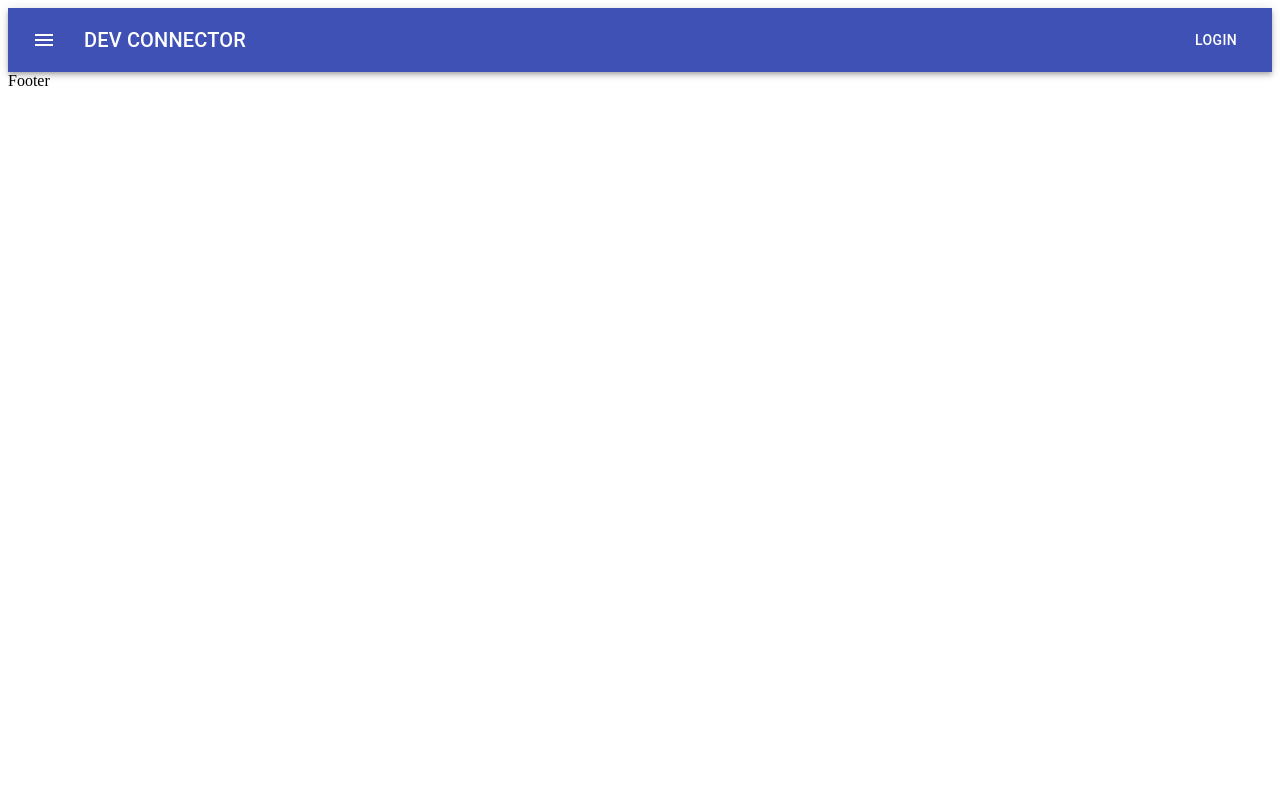
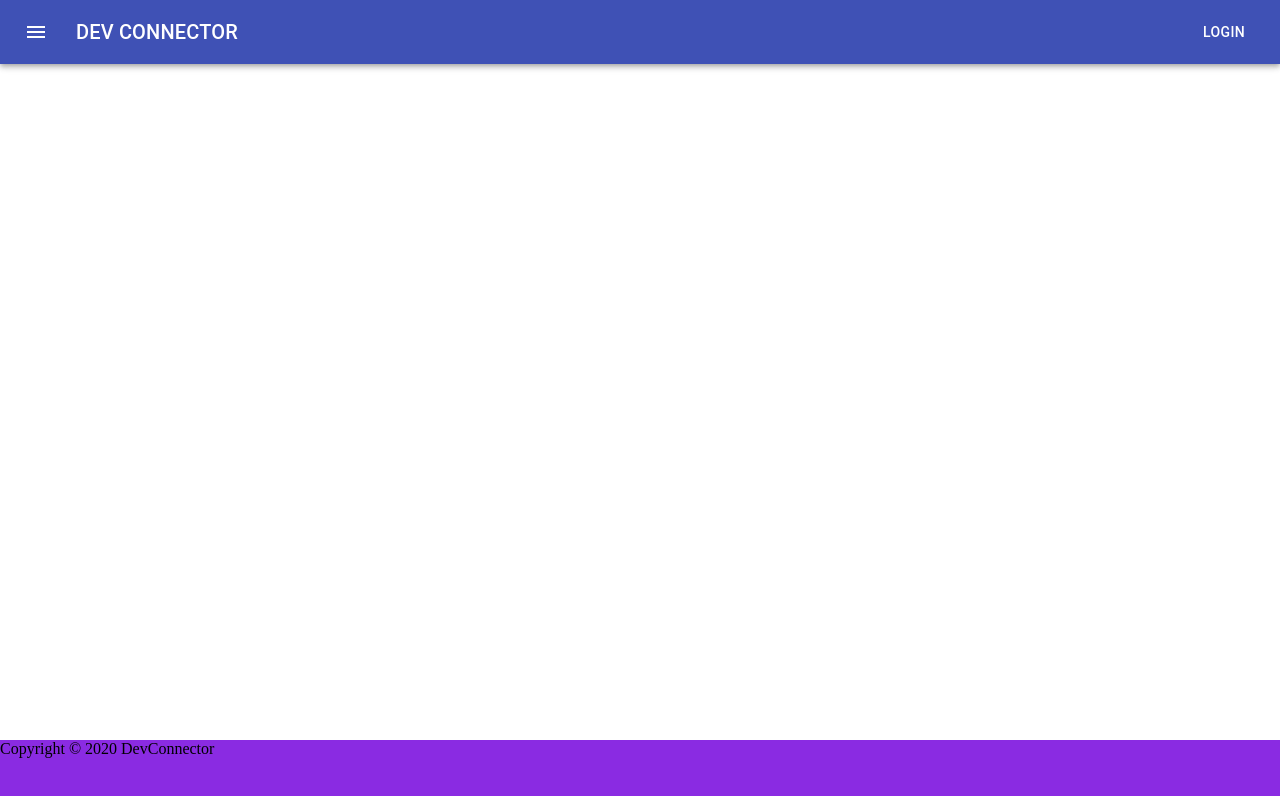
Before and after one commit to Mgrdich/Social_Media_Mini, a React (Create React App) app in the folder client/: page / in a window 1280 px wide. Shown: the top 796 px of the page. Built offline with nearby package versions, Linux system fonts and the light colour scheme.

Commit message:
Header and Footer components

```diff
--- a/client/public/index.html
+++ b/client/public/index.html
@@ -27,7 +27,7 @@
   </head>
   <body>
     <noscript>You need to enable JavaScript to run this app.</noscript>
-    <div id="root"></div>
+    <div id="root" style="height: 100%"></div>
     <!--
       This HTML file is a template.
       If you open it directly in the browser, you will see an empty page.
--- a/client/src/App.tsx
+++ b/client/src/App.tsx
@@ -1,13 +1,16 @@
 import React from 'react';
 import Header from "./components/layout/Header";
 import Footer from "./components/layout/Footer";
+import "./Styles/style.css";
 
 const App = () => {
   return (
-    <div className="App">
-        <Header/>
-        <Footer/>
-    </div>
+    <>
+        <div id="container">
+            <Header/>
+            <Footer/>
+        </div>
+    </>
   );
 };
 
--- /dev/null
+++ b/client/src/Styles/style.css
@@ -0,0 +1,17 @@
+html,
+body {
+  margin: 0;
+  padding: 0;
+  height: 100%; }
+
+footer.footer {
+  position: absolute;
+  bottom: 0;
+  width: 100%;
+  background-color: blueviolet;
+  height: 60px; }
+
+#container {
+  min-height: 100%;
+  position: relative;
+  height: 100%; }
--- /dev/null
+++ b/client/src/Styles/style.scss
@@ -0,0 +1,22 @@
+html,
+body {
+  margin:0;
+  padding:0;
+  height:100%;
+}
+
+footer {
+  &.footer {
+    position: absolute;
+    bottom: 0;
+    width: 100%;
+    background-color: blueviolet;
+    height:60px;
+  }
+}
+
+#container {
+  min-height:100%;
+  position:relative;
+  height: 100%;
+}
--- a/client/src/components/layout/Footer.tsx
+++ b/client/src/components/layout/Footer.tsx
@@ -2,9 +2,9 @@ import React from 'react';
 
 const Footer = () => {
     return(
-        <div>
-            Footer
-        </div>
+        <footer className="footer">
+            Copyright &copy; {new Date().getFullYear()} DevConnector
+        </footer>
     )
 };
 
```
Also changed, not shown: client/package.json (+7 -1 lines), client/src/components/layout/Landing.tsx (+11 -0 lines), 1 other file (tests, documents, lock files or other folders).
